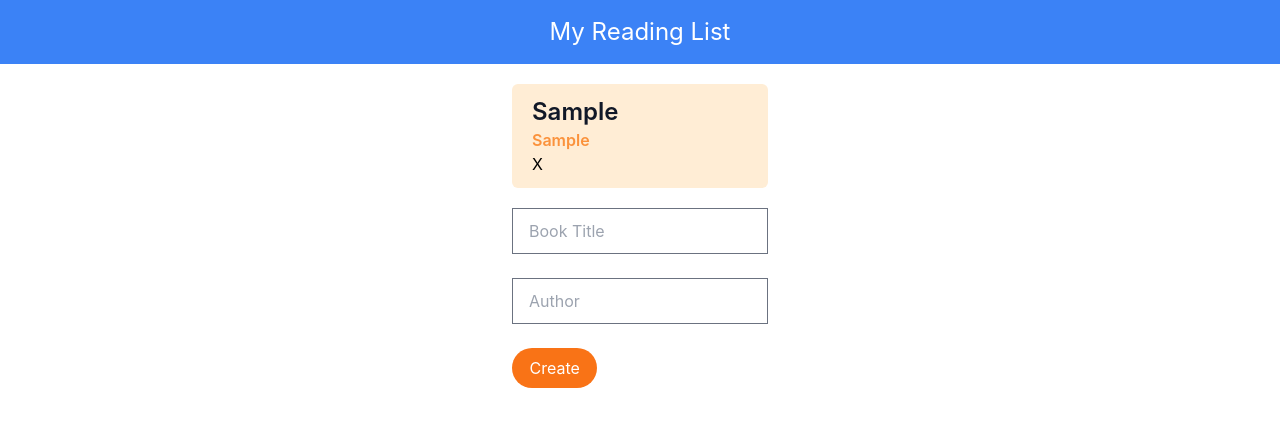
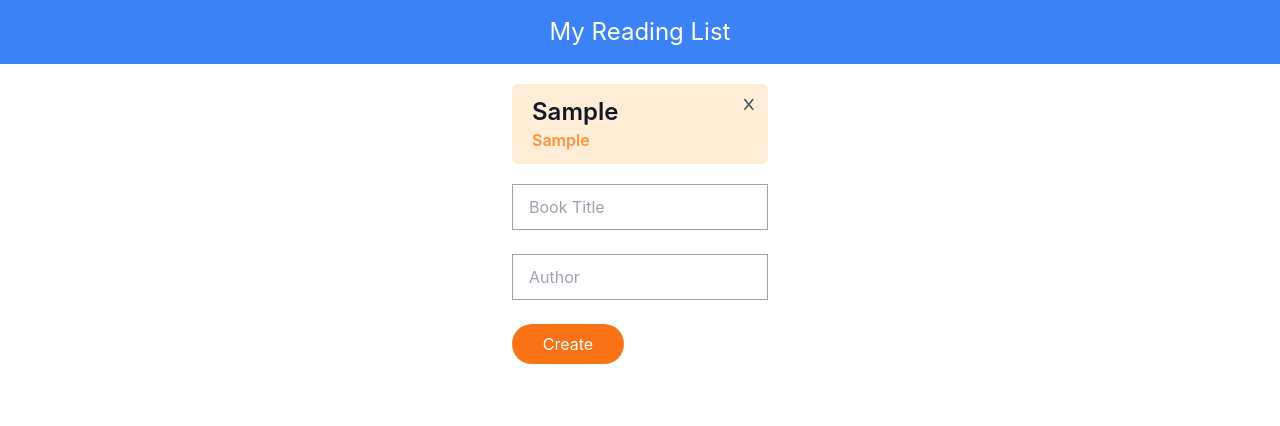
Before and after one commit to ralphgutz/react-reading-list, a React (Create React App) app: page / in a window 1280 px wide. Both pictures are taken after typing "Sample", "Sample" into the empty fields and a click on the button "Create". Shown: the top 426 px of the page. Built offline with nearby package versions, Linux system fonts and the light colour scheme.

Commit message:
Added delete button

```diff
--- a/public/index.html
+++ b/public/index.html
@@ -24,7 +24,7 @@
       work correctly both with client-side routing and a non-root public URL.
       Learn how to configure a non-root public URL by running `npm run build`.
     -->
-    <title>React App</title>
+    <title>My Reading List</title>
   </head>
   <body>
     <noscript>You need to enable JavaScript to run this app.</noscript>
--- a/src/components/Card.tsx
+++ b/src/components/Card.tsx
@@ -12,11 +12,13 @@ interface CardProps {
 
 const Card: React.FC<CardProps> = ({ book, deleteBook }) => {
   return (
-    <div className='Card w-64 mb-2'>
+    <div className='Card w-64 mb-2 relative '>
       <div className='block bg-orange-100 py-3 px-5  text-left rounded-md'>
         <h1 className='text-gray-900 text-2xl font-semibold'>{book.title}</h1>
         <p className='text-orange-400 font-semibold'>{book.author}</p>
-        <button onClick={() => deleteBook(book)}>X</button>
+        <button className='absolute top-0 right-0 h-10 w-6' onClick={() => deleteBook(book)}>
+          <svg className='fill-gray-600' xmlns='http://www.w3.org/2000/svg' height='0.8em' viewBox='0 0 384 512'><path d='M376.6 84.5c11.3-13.6 9.5-33.8-4.1-45.1s-33.8-9.5-45.1 4.1L192 206 56.6 43.5C45.3 29.9 25.1 28.1 11.5 39.4S-3.9 70.9 7.4 84.5L150.3 256 7.4 427.5c-11.3 13.6-9.5 33.8 4.1 45.1s33.8 9.5 45.1-4.1L192 306 327.4 468.5c11.3 13.6 31.5 15.4 45.1 4.1s15.4-31.5 4.1-45.1L233.7 256 376.6 84.5z'/></svg>
+        </button>
       </div>
     </div>
   );
--- a/src/components/Form.tsx
+++ b/src/components/Form.tsx
@@ -36,13 +36,13 @@ const Form: React.FC<FormProps> = ({addBook}) => {
     <div className='Form flex justify-center items-center'>
       <form action='' className='w-64' onSubmit={handleSubmit}>
         <div className='my-3'>
-          <input type='text' className='w-full text-gray-700 border border-gray-500 py-3 px-4 mb-3 leading-tight' placeholder='Book Title' value={book.title} onChange={handleTitleChange} />
+          <input type='text' className='w-full text-gray-700 border border-gray-400 py-3 px-4 mb-3 leading-tight' placeholder='Book Title' value={book.title} onChange={handleTitleChange} />
         </div>
         <div className='my-3'>
-          <input type='text' className='w-full text-gray-700 border border-gray-500 py-3 px-4 mb-3 leading-tight' placeholder='Author'  value={book.author} onChange={handleAuthorChange} />
+          <input type='text' className='w-full text-gray-700 border border-gray-400 py-3 px-4 mb-3 leading-tight' placeholder='Author'  value={book.author} onChange={handleAuthorChange} />
         </div>
         <div className='my-3 text-left'>
-          <button className='w-1/3 bg-orange-500 hover:bg-orange-700 text-white py-2 rounded-full'>Create</button>
+          <button className='w-28 bg-orange-500 hover:bg-orange-700 text-white py-2 rounded-full'>Create</button>
         </div>
       </form>
     </div>
```
